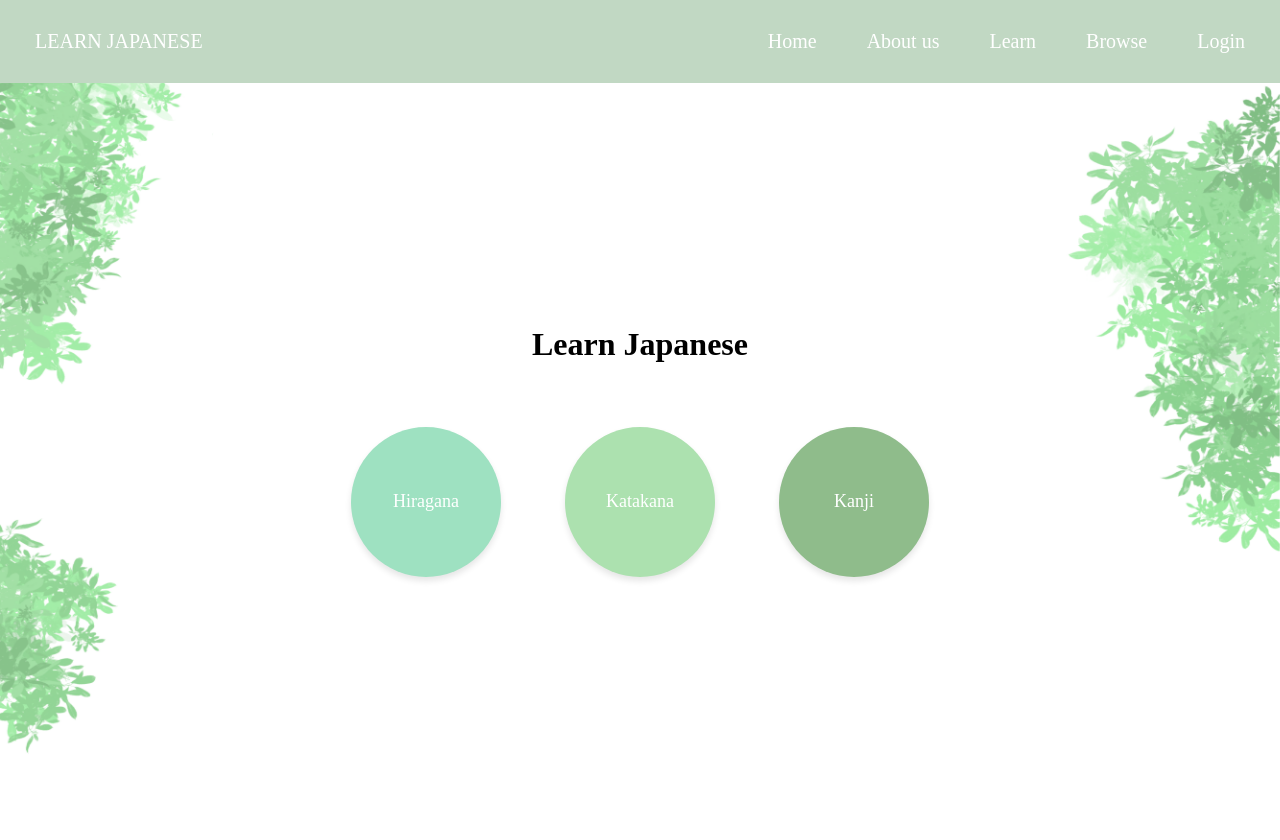
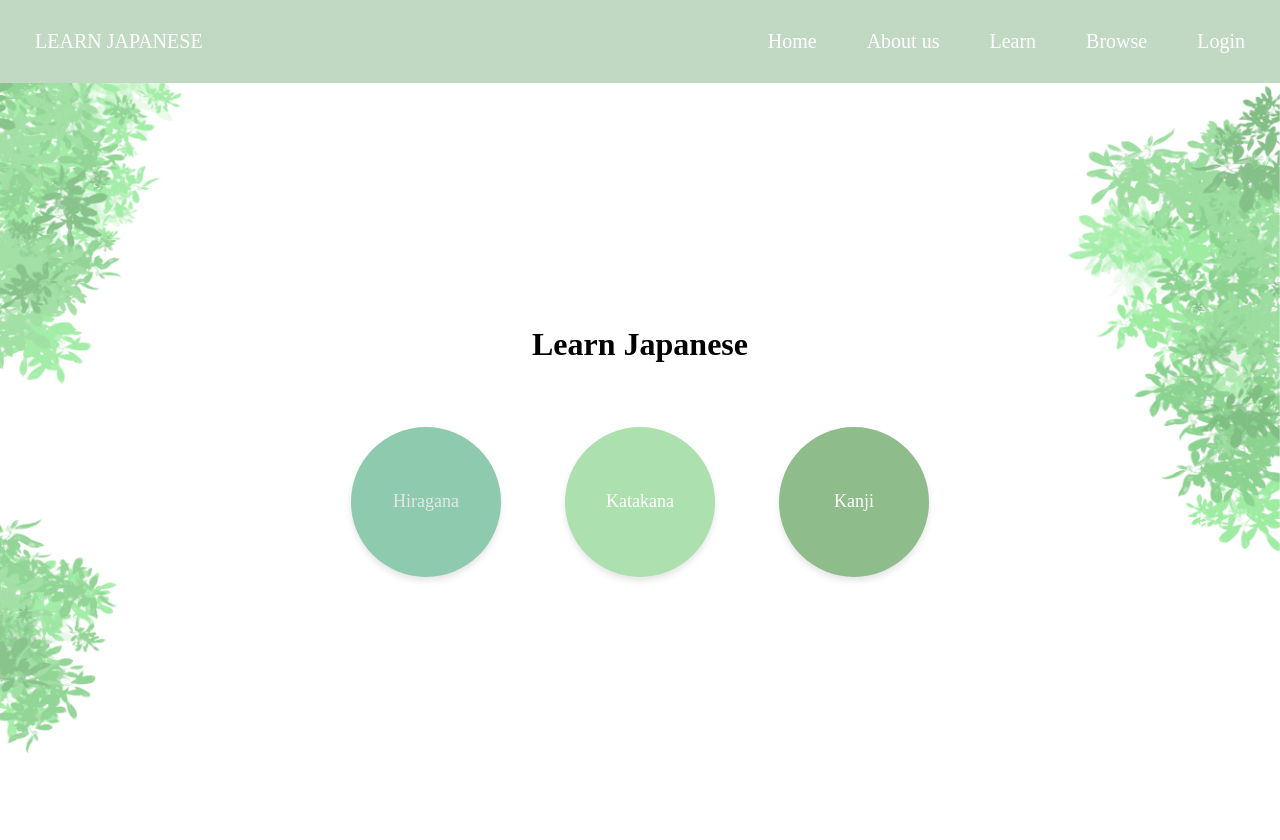
Before and after one commit to sarahperettipoix/LearnJapanese_ProjLog2025, a FastAPI app: page / in a window 1280 px wide, with the pointer over the restyled element. Shown: the top 840 px of the page. Run offline with FastAPI, Linux system fonts and the light colour scheme.

Commit message:
style css

```diff
--- a/frontend/static/style.css
+++ b/frontend/static/style.css
@@ -119,6 +119,10 @@ a {
     font-size: 18px;
     box-shadow: 0 4px 6px rgba(0, 0, 0, 0.1);
 }
+.circle:hover{
+    filter: brightness(0.9);
+    cursor: pointer;
+}
 /* https://chatgpt.com/c/67cd78ce-7504-8000-ab74-f4b92999694b : how to make it keep the circle shape when the screen changes? */
 .hiragana {
     background-color: rgba(158, 225, 193, 1);
```
